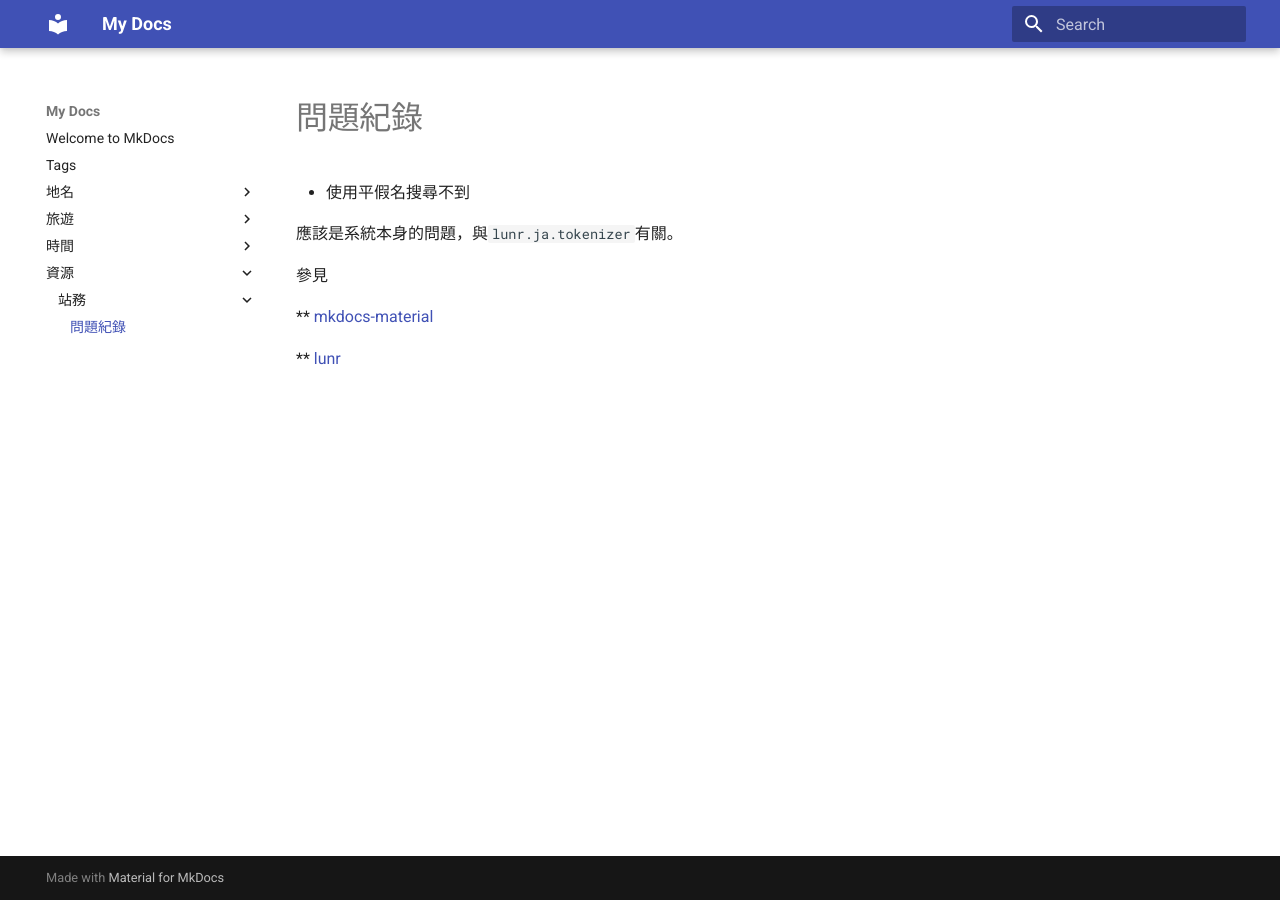
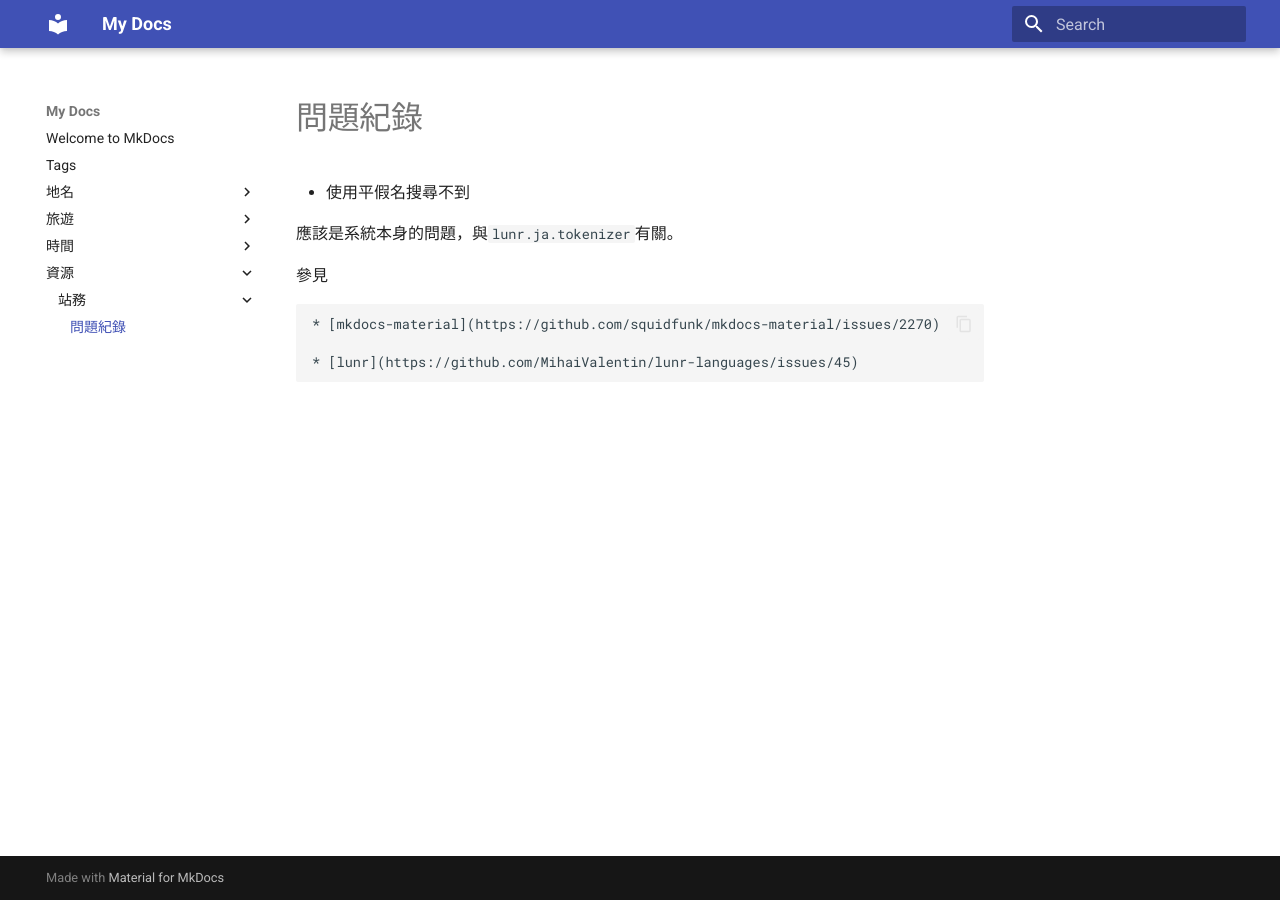
Before and after one commit to luomein/my_jp_dict, an MkDocs documentation site: the page built from docs/資源/站務/問題紀錄.md, in a window 1280 px wide. Built offline with MkDocs 1.6.1 and Material for MkDocs 9.7.7, drawn with Linux system fonts in a browser that asks for light colours.

Commit message:
Update 問題紀錄.md

```diff
--- a/docs/資源/站務/問題紀錄.md
+++ b/docs/資源/站務/問題紀錄.md
@@ -6,6 +6,6 @@
 
 參見
 
-** [mkdocs-material](https://github.com/squidfunk/mkdocs-material/issues/2270)
+    * [mkdocs-material](https://github.com/squidfunk/mkdocs-material/issues/2270)
 
-** [lunr](https://github.com/MihaiValentin/lunr-languages/issues/45)
+    * [lunr](https://github.com/MihaiValentin/lunr-languages/issues/45)
```
